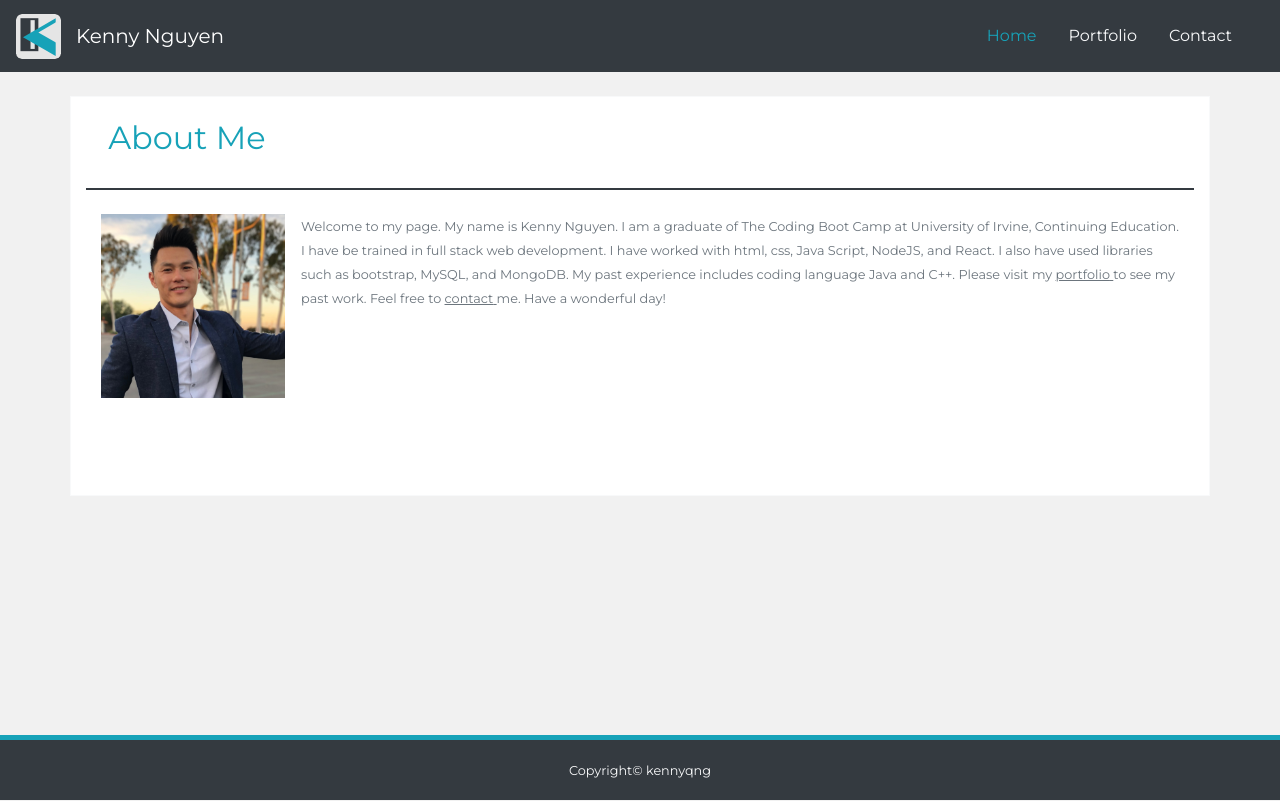
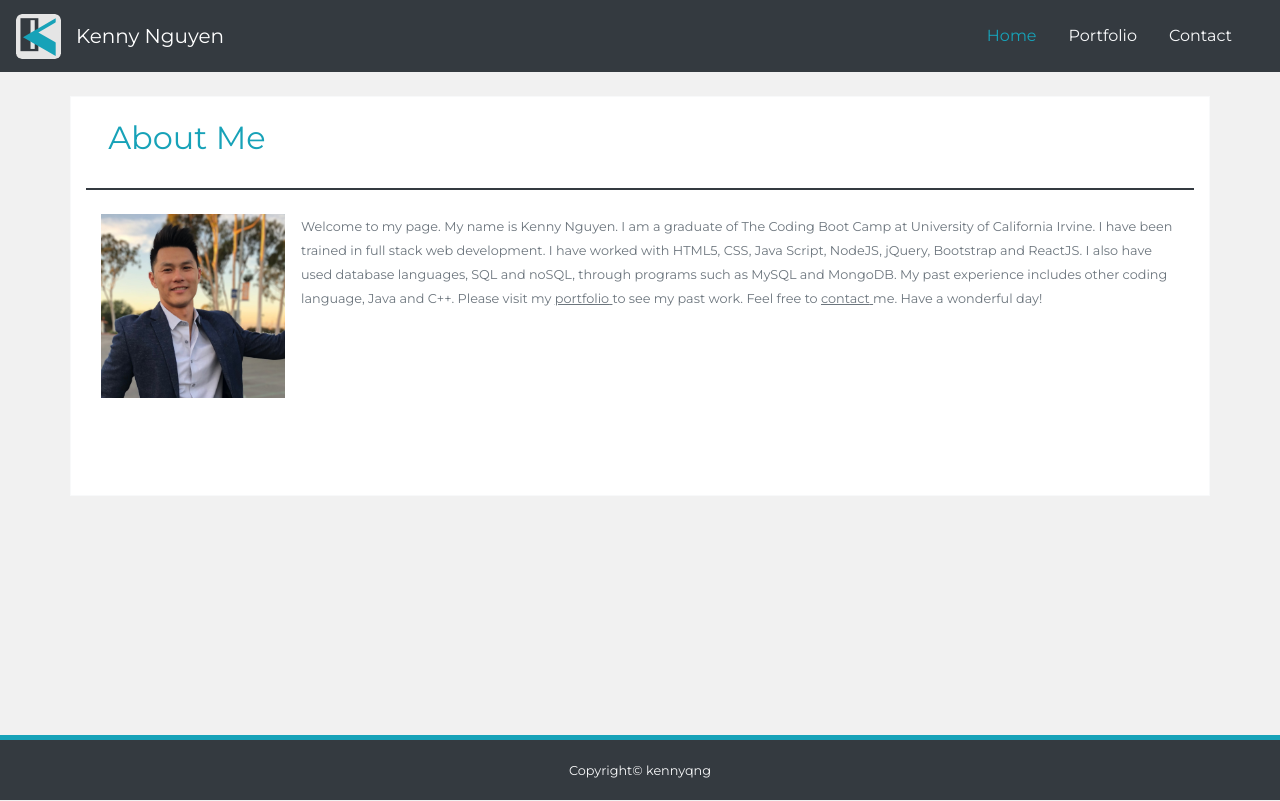
Before and after one commit to kennyqng/portfolio, a React (Create React App) app: page / in a window 1280 px wide. Built offline with nearby package versions, Linux system fonts and the light colour scheme.

Commit message:
about text update

```diff
--- a/src/components/Thumbnail/style.css
+++ b/src/components/Thumbnail/style.css
@@ -1,12 +1,3 @@
-/* .project {
-    width: 325px;
-    height: 200px;
-}
-.project img {
-    width: 325px;
-    height: auto;
-} */
-
 .board {
     width: 324px;
     height: 240px;
@@ -46,6 +37,7 @@
     height: 60px;
     background-color: #343A40;
     color: #9D9D9D;
+    color: white;
     grid-column: 1 / 6;
     font-size: 24px;
     padding: 12px 0px 0px 20px;
--- a/src/components/pages/Home.js
+++ b/src/components/pages/Home.js
@@ -13,11 +13,12 @@ function Home() {
           <img src={profile} className="float-left pr-3" alt="profile"></img>
           <small className="text-muted">
             Welcome to my page. My name is Kenny Nguyen. I am a graduate of The
-            Coding Boot Camp at University of Irvine, Continuing Education. I
-            have be trained in full stack web development. I have worked with
-            html, css, Java Script, NodeJS, and React. I also have used
-            libraries such as bootstrap, MySQL, and MongoDB. My past experience
-            includes coding language Java and C++. Please visit my{" "}
+            Coding Boot Camp at University of California Irvine. I have been
+            trained in full stack web development. I have worked with HTML5,
+            CSS, Java Script, NodeJS, jQuery, Bootstrap and ReactJS. I also have
+            used database languages, SQL and noSQL, through programs such as
+            MySQL and MongoDB. My past experience includes other coding
+            language, Java and C++. Please visit my{" "}
             <a className="link" href="/portfolio">
               portfolio{" "}
             </a>
```
